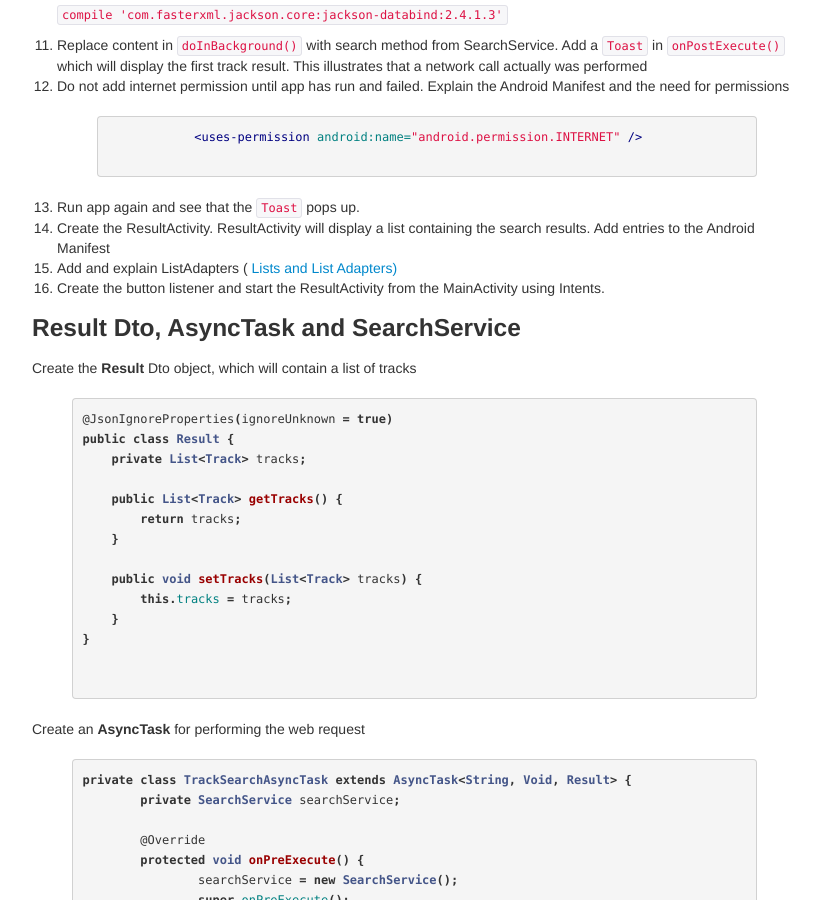
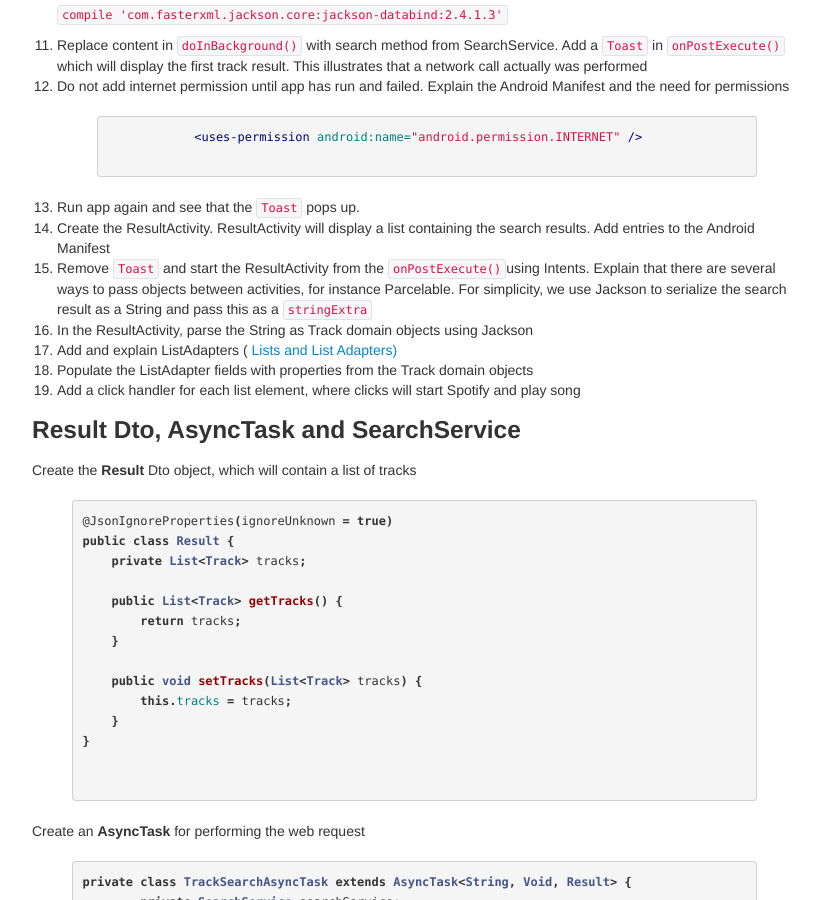
Before and after one commit to bekk/android101, a Jekyll site: the page built from docs/pages/manuscript.html, in a window 1280 px wide and 900 px high, scrolled down 538 px. Shown: the whole window, without its empty margins (28-848 px from the left). Built offline with Jekyll 4.4.1, drawn with Linux system fonts in a browser that asks for light colours; Markdown is read by kramdown in place of the engine named in the settings.

Commit message:
Oppdatert manus

```diff
--- a/docs/pages/manuscript.html
+++ b/docs/pages/manuscript.html
@@ -30,8 +30,13 @@ an updated version of Android Studio
 	{% endhighlight %}
 	<li>Run app again and see that the <code>Toast</code> pops up.</li>
 	<li>Create the ResultActivity. ResultActivity will display a list containing the search results. Add entries to the Android Manifest</li>
+    <li>Remove <code>Toast</code> and start the ResultActivity from the <code>onPostExecute()</code>using Intents. Explain that there are several ways to pass
+    	objects between activities, for instance Parcelable. For simplicity, we use Jackson to serialize the search result as a String and pass this as a <code>
+    	stringExtra</code></li>
+    <li>In the ResultActivity, parse the String as Track domain objects using Jackson</li>
     <li>Add and explain ListAdapters (<a href="list-list-adapters.html"> Lists and List Adapters)</a></li>
-    <li>Create the button listener and start the ResultActivity from the MainActivity using Intents.</li>
+    <li>Populate the ListAdapter fields with properties from the Track domain objects</li>
+    <li>Add a click handler for each list element, where clicks will start Spotify and play song</li>
 </ol>
 
 
```
